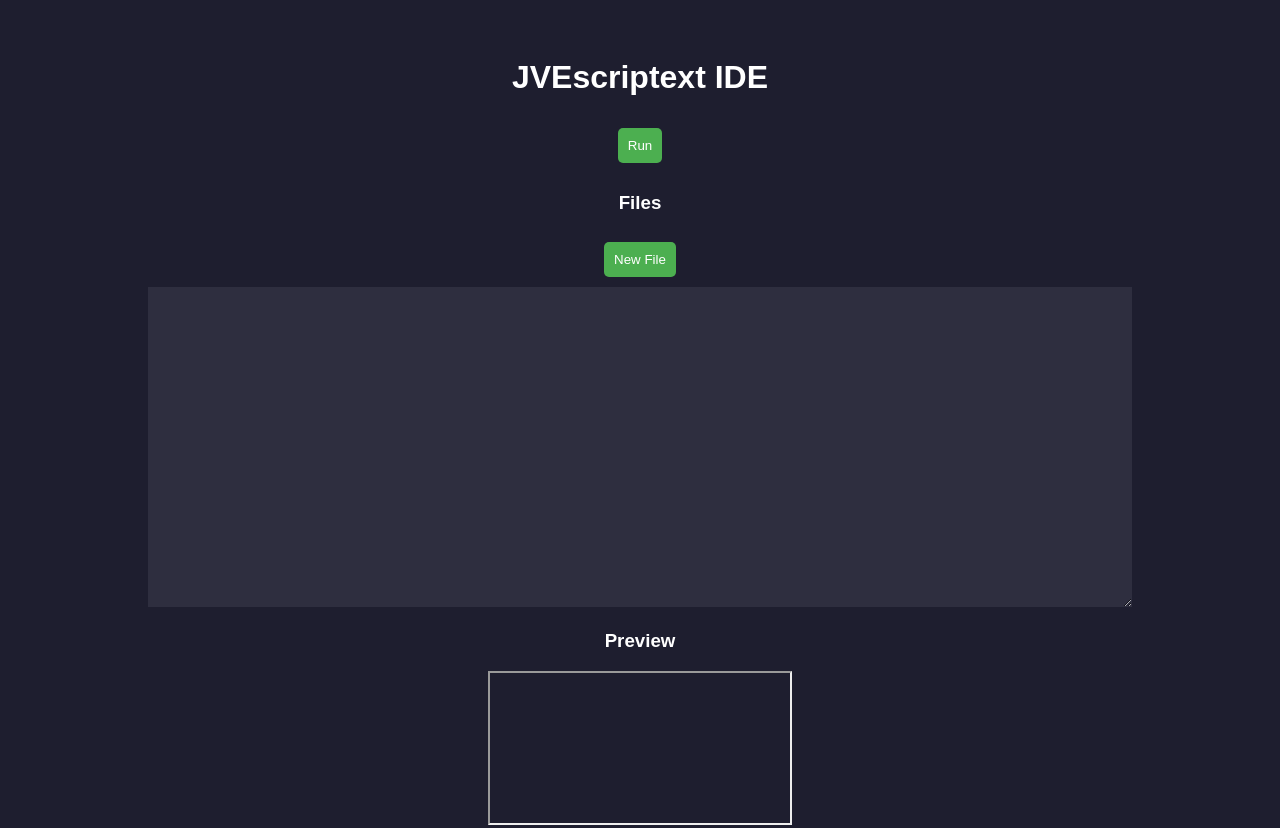
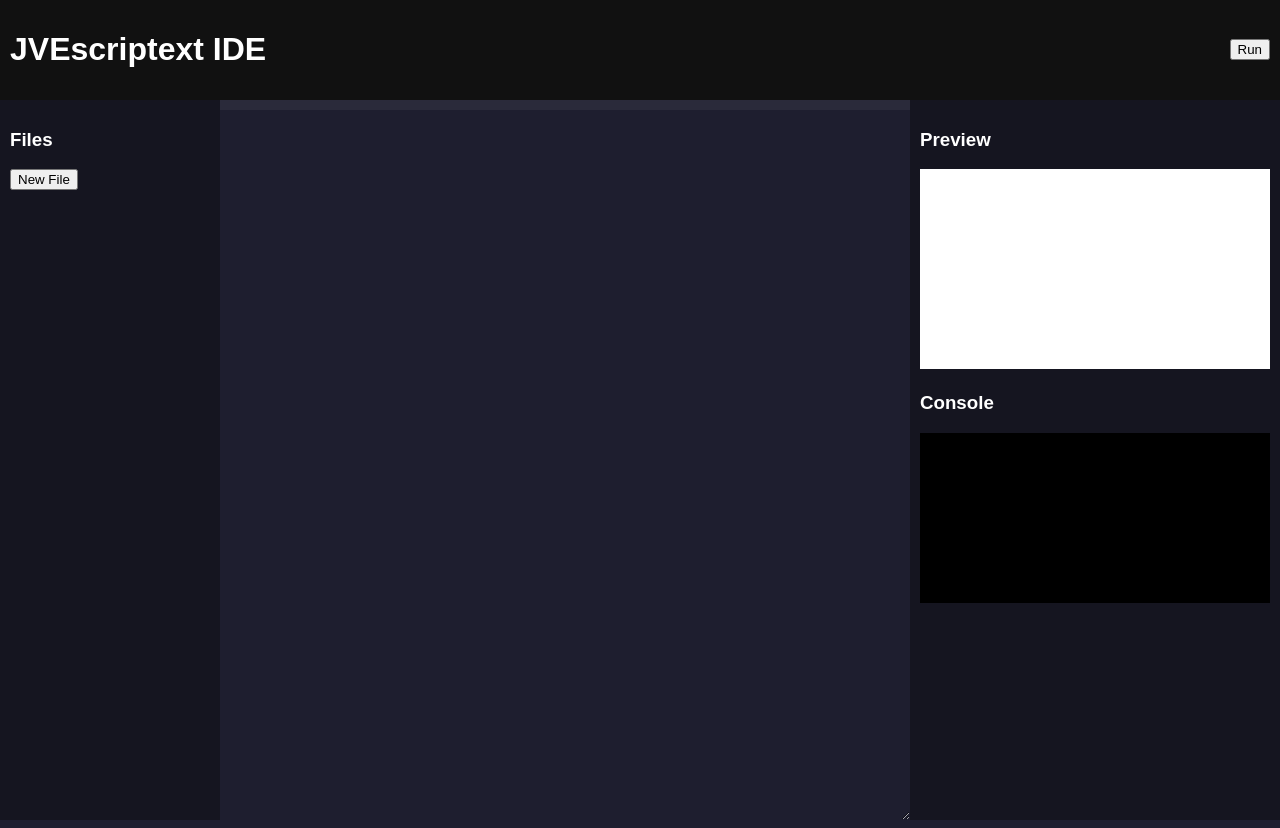
Before and after one commit to jergan-studio/JVEscriptext, a plain HTML site: page index.html in a window 1280 px wide. Shown: the top 828 px of the page. Drawn offline with Linux system fonts and the light colour scheme.

Commit message:
Update style.css

```diff
--- a/style.css
+++ b/style.css
@@ -1,63 +1,67 @@
 body{
-
+margin:0;
+font-family:Arial;
 background:#1e1e2f;
-
 color:white;
-
-font-family:Arial;
-
-text-align:center;
-
-padding:30px;
-
 }
 
-textarea{
-
-width:80%;
-
-height:300px;
-
-background:#2e2e3f;
-
-color:white;
-
-border:none;
-
+header{
+background:#111;
 padding:10px;
-
-font-family:monospace;
-
+display:flex;
+justify-content:space-between;
+align-items:center;
 }
 
-button{
+.container{
+display:flex;
+height:90vh;
+}
 
+.files{
+width:200px;
+background:#151520;
 padding:10px;
+}
 
-margin:10px;
+.editor{
+flex:1;
+display:flex;
+flex-direction:column;
+}
 
-background:#4CAF50;
+#tabs{
+background:#2a2a3a;
+padding:5px;
+}
 
+#code{
+flex:1;
+background:#1e1e2f;
 color:white;
+border:none;
+padding:10px;
+font-family:monospace;
+}
 
+.preview{
+width:350px;
+background:#151520;
+padding:10px;
+}
+
+iframe{
+width:100%;
+height:200px;
+background:white;
 border:none;
-
-border-radius:5px;
-
-cursor:pointer;
-
 }
 
 #console{
-
-background:#111;
-
-padding:15px;
-
-min-height:120px;
-
-text-align:left;
-
+background:black;
+color:#0f0;
+padding:10px;
+height:150px;
+overflow:auto;
 white-space:pre-wrap;
-
 }
```
